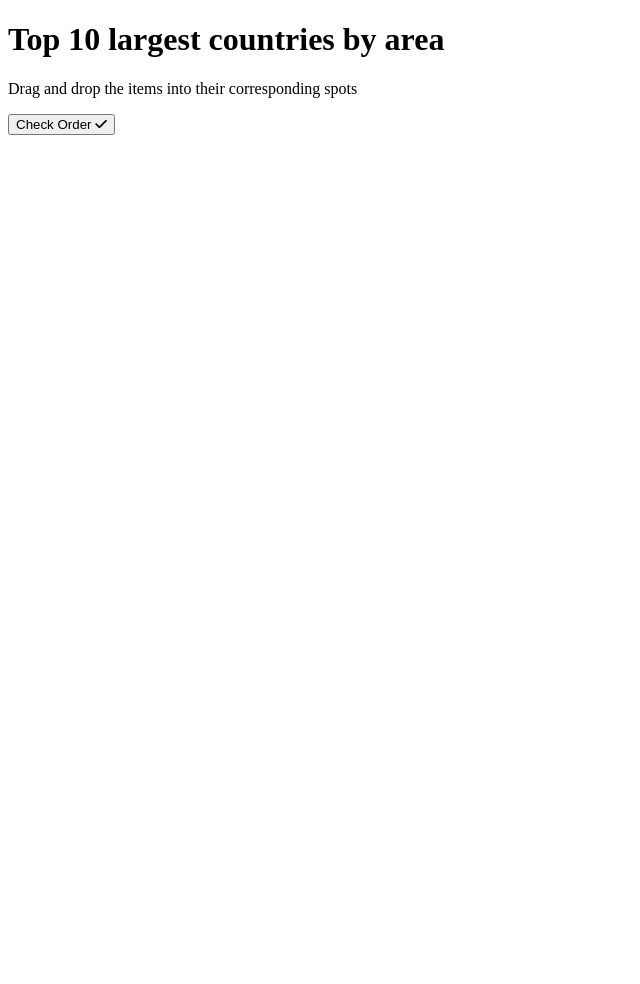
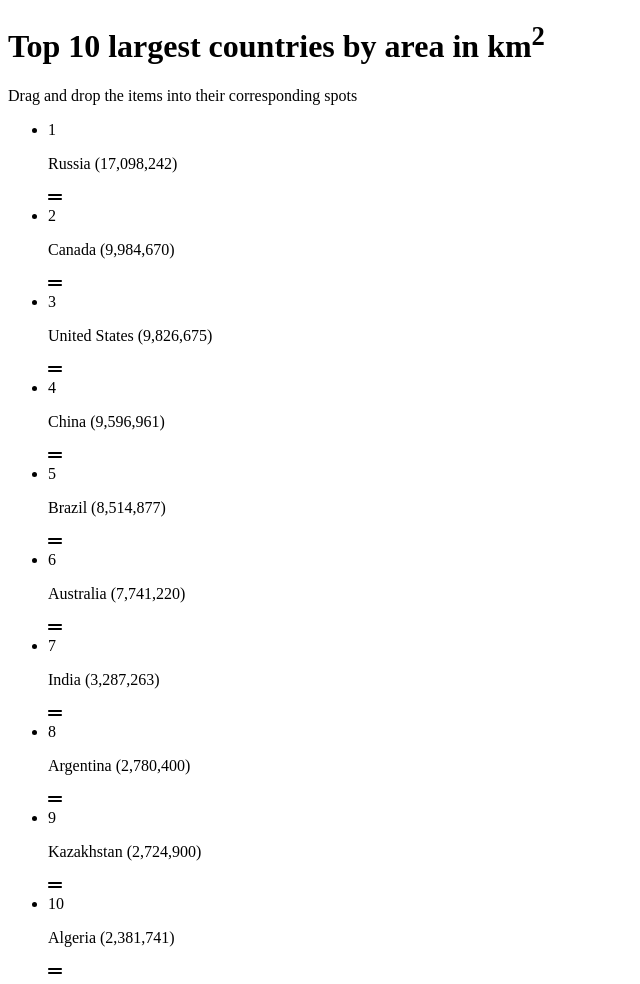
Before and after one commit to lenariem/sortable_list, a plain HTML site: page index.html in a window 1280 px wide. Shown: the top 984 px of the page, without its empty margins (0-640 px from the left). Before the commit the page ends 800 px from the top, so only its background shows below. Drawn offline with Linux system fonts and the light colour scheme.

Commit message:
insert list items into dom

```diff
--- a/index.html
+++ b/index.html
@@ -11,7 +11,7 @@
   </head>
 
   <body>
-    <h1>Top 10 largest countries by area</h1>
+    <h1>Top 10 largest countries by area in km<sup>2</sup></h1>
     <p>Drag and drop the items into their corresponding spots</p>
     <ul class="draggable-list" id="draggable-list"></ul>
     <button class="check-btn" id="check">
--- a/script.js
+++ b/script.js
@@ -0,0 +1,42 @@
+const draggable_list = document.getElementById('draggable-list');
+const check = document.getElementById('check');
+
+const largestCountries = [
+  'Russia (17,098,242)',
+  'Canada (9,984,670)',
+  'United States (9,826,675)',
+  'China (9,596,961)',
+  'Brazil (8,514,877)',
+  'Australia (7,741,220)',
+  'India (3,287,263)',
+  'Argentina (2,780,400)',
+  'Kazakhstan	(2,724,900)',
+  'Algeria (2,381,741)'
+];
+
+// Store list items
+const listItems = [];
+
+let dragStartIndex;
+
+createList();
+
+// Insert list items into DOM
+function createList() {
+  [...largestCountries].forEach((country, index) => {
+    const listItem = document.createElement('li');
+    listItem.setAttribute('data-index', index);
+    listItem.innerHTML = `
+      <span class="number">${index + 1}</span>
+      <div class="draggable" draggable="true">
+        <p class="country-name">${country}</p>
+        <i class="fas fa-grip-lines"></i>
+      </div>
+    `;
+
+    listItems.push(listItem);
+
+    draggable_list.appendChild(listItem);
+  })
+
+}
```
Also changed, not shown: map.png (added), map2.png (added).
